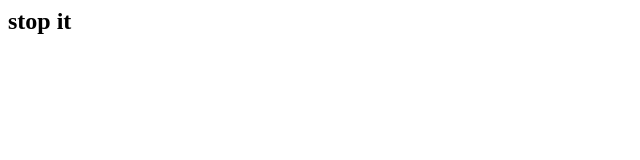
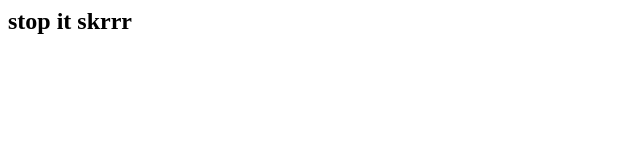
Before and after one commit to jeongmin1234/ansiblelab3, a plain HTML site: page index.html in a window 1280 px wide. Shown: the full height of the page, 0-640 px from the left. Drawn offline with Linux system fonts and the light colour scheme.

Commit message:
실험쥐

```diff
--- a/index.html
+++ b/index.html
@@ -1 +1 @@
-<h2> stop it </h2>
+<h2> stop it skrrr </h2>
```
